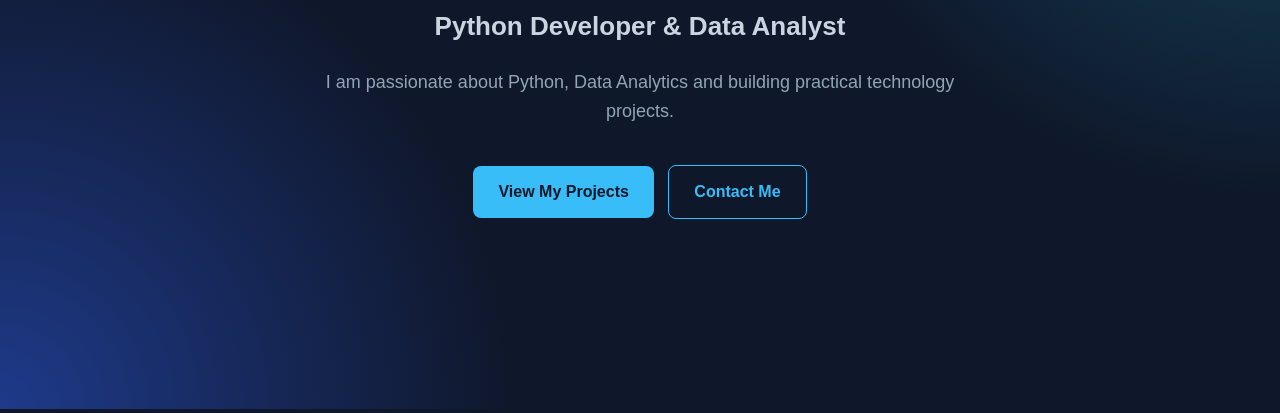
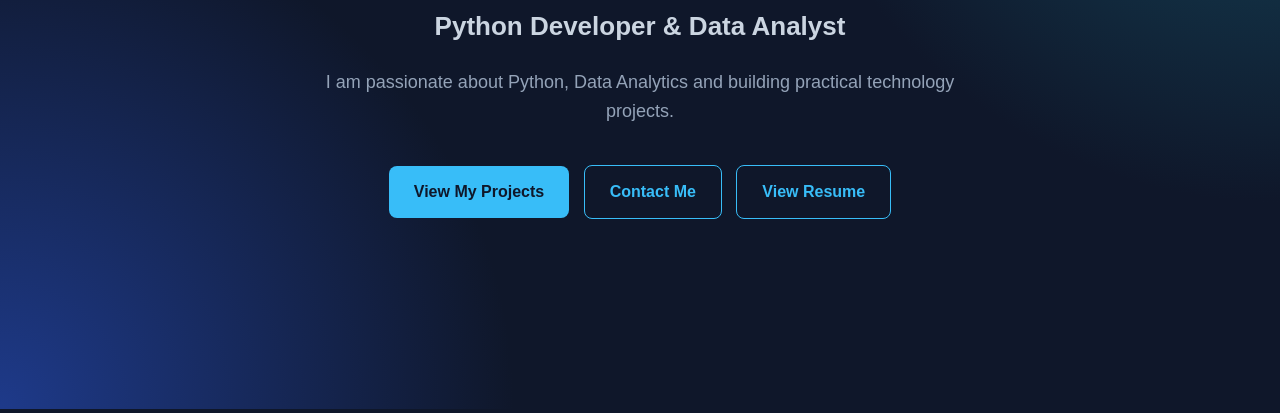
Before and after one commit to Murugeshwari-R-25-dotcom/Murugeshwari-R-25-dotcom.github.io, a plain HTML site: page index.html in a window 1280 px wide. Shown: the part 387-800 px from the top of the page. Drawn offline with Linux system fonts and the light colour scheme.

Commit message:
Add link to view resume in index.html

```diff
--- a/index.html
+++ b/index.html
@@ -40,6 +40,7 @@
             <div class="buttons">
                 <a href="#projects" class="btn primary">View My Projects</a>
                 <a href="#contact" class="btn secondary">Contact Me</a>
+                <a href="resume.pdf" class="btn secondary" target="_blank">View Resume</a>
             </div>
         </div>
 
```
